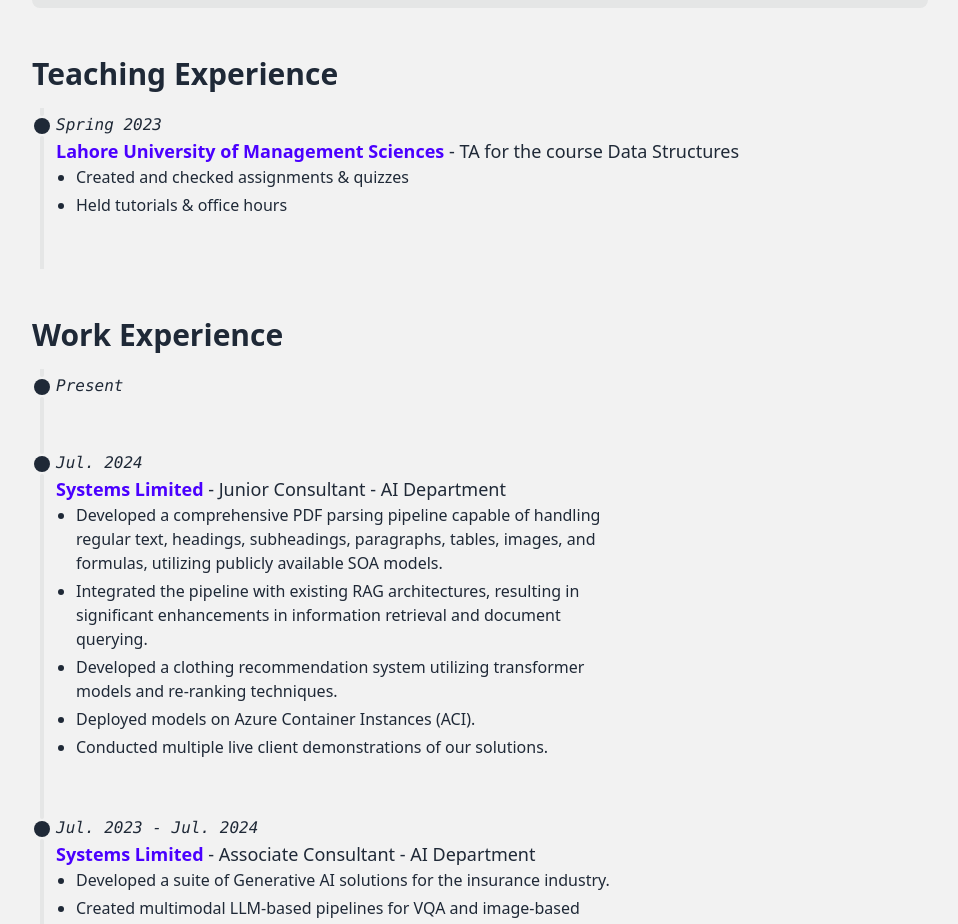
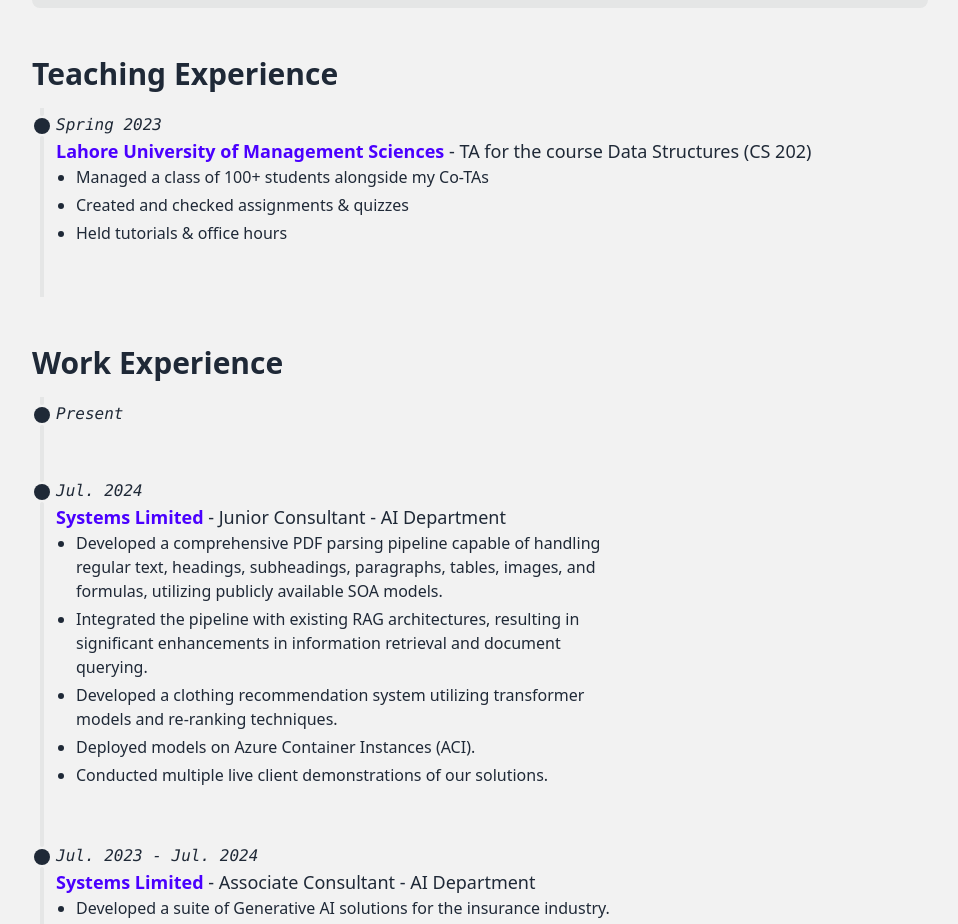
Before and after one commit to umair140404/profile, a React (Create React App) app: page / in a window 1280 px wide. Shown: the part 2600-3524 px from the top of the page, without its empty margins (160-1118 px from the left). Built offline with nearby package versions, Linux system fonts and the light colour scheme.

Commit message:
ds course code, updated description

```diff
--- a/src/data/teachingExperience.js
+++ b/src/data/teachingExperience.js
@@ -1,10 +1,11 @@
 const teachingExperience = [
   {
     year: "Spring 2023",
-    title: "TA for the course Data Structures",
+    title: "TA for the course Data Structures (CS 202)",
     company: "Lahore University of Management Sciences",
     href: "https://lums.edu.pk",
     description: [
+      "Managed a class of 100+ students alongside my Co-TAs",
       "Created and checked assignments & quizzes",
       "Held tutorials & office hours",
     ],
```
